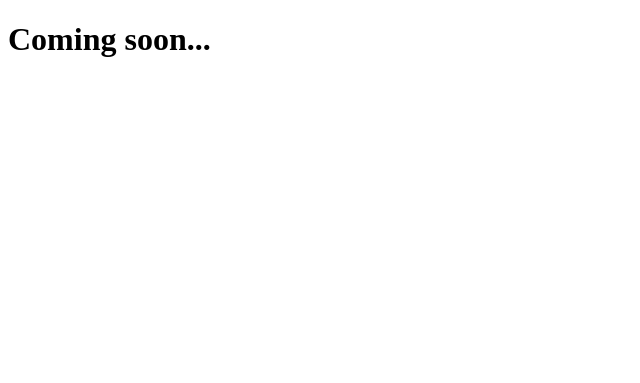
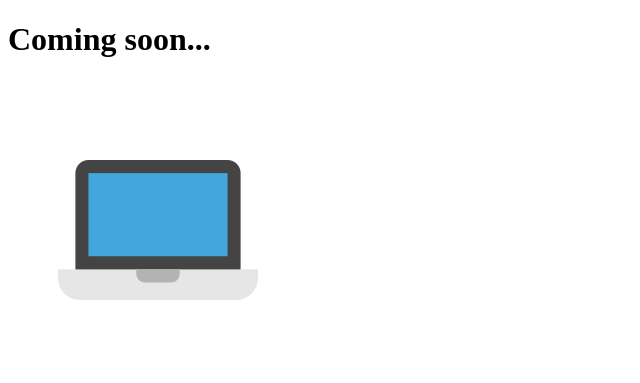
Before and after one commit to gattovi/git-101, a plain HTML site: page index.html in a window 1280 px wide. Shown: the whole page, without its empty margins (0-640 px from the left). Drawn offline with Linux system fonts and the light colour scheme.

Commit message:
added pic file and pic in index.html

```diff
--- a/index.html
+++ b/index.html
@@ -5,6 +5,7 @@
 </head>
 <body>
 	<h1>Coming soon...</h1>
+	<img src="laptop.png">
 </body>
 
 
```
Also changed, not shown: laptop.png (added).
